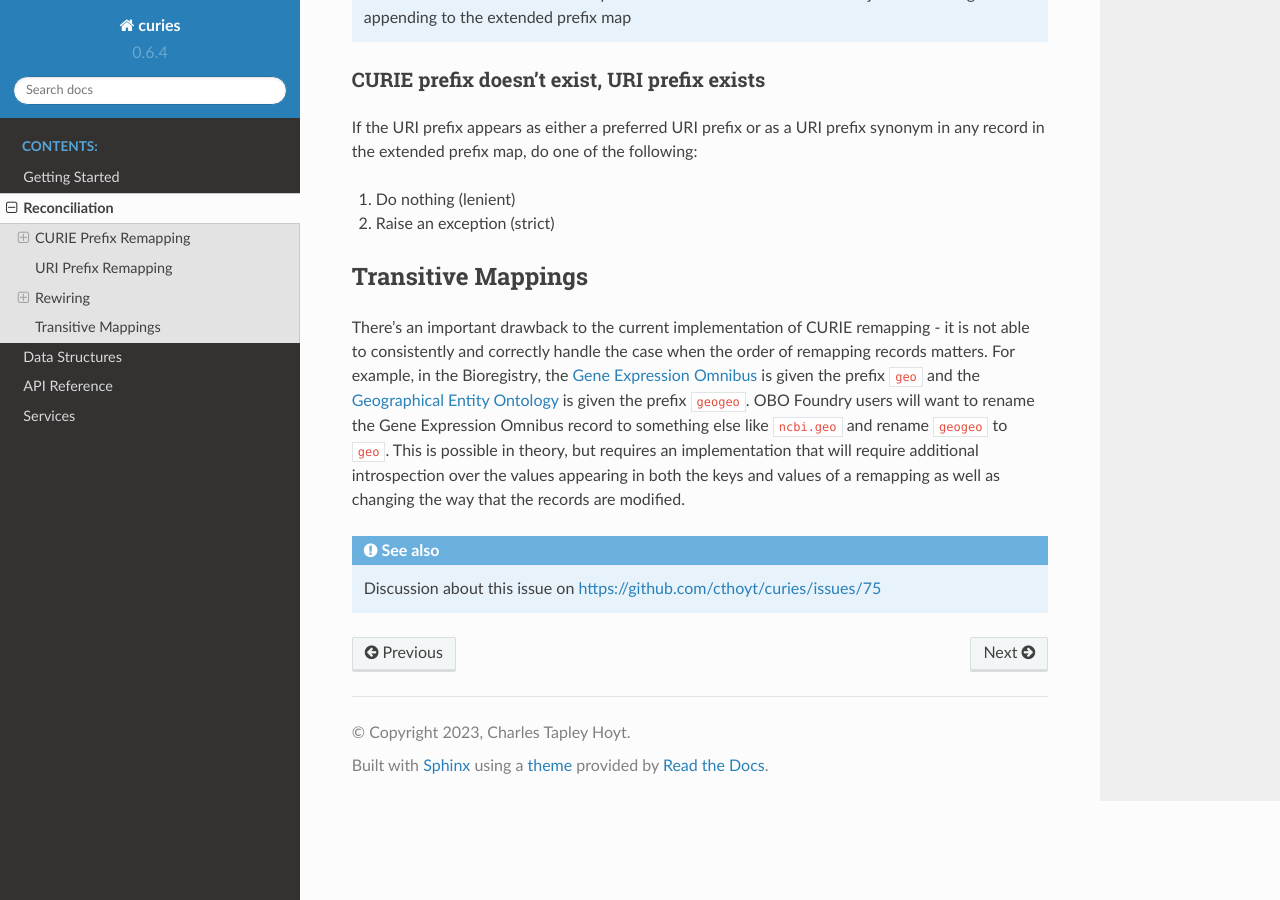
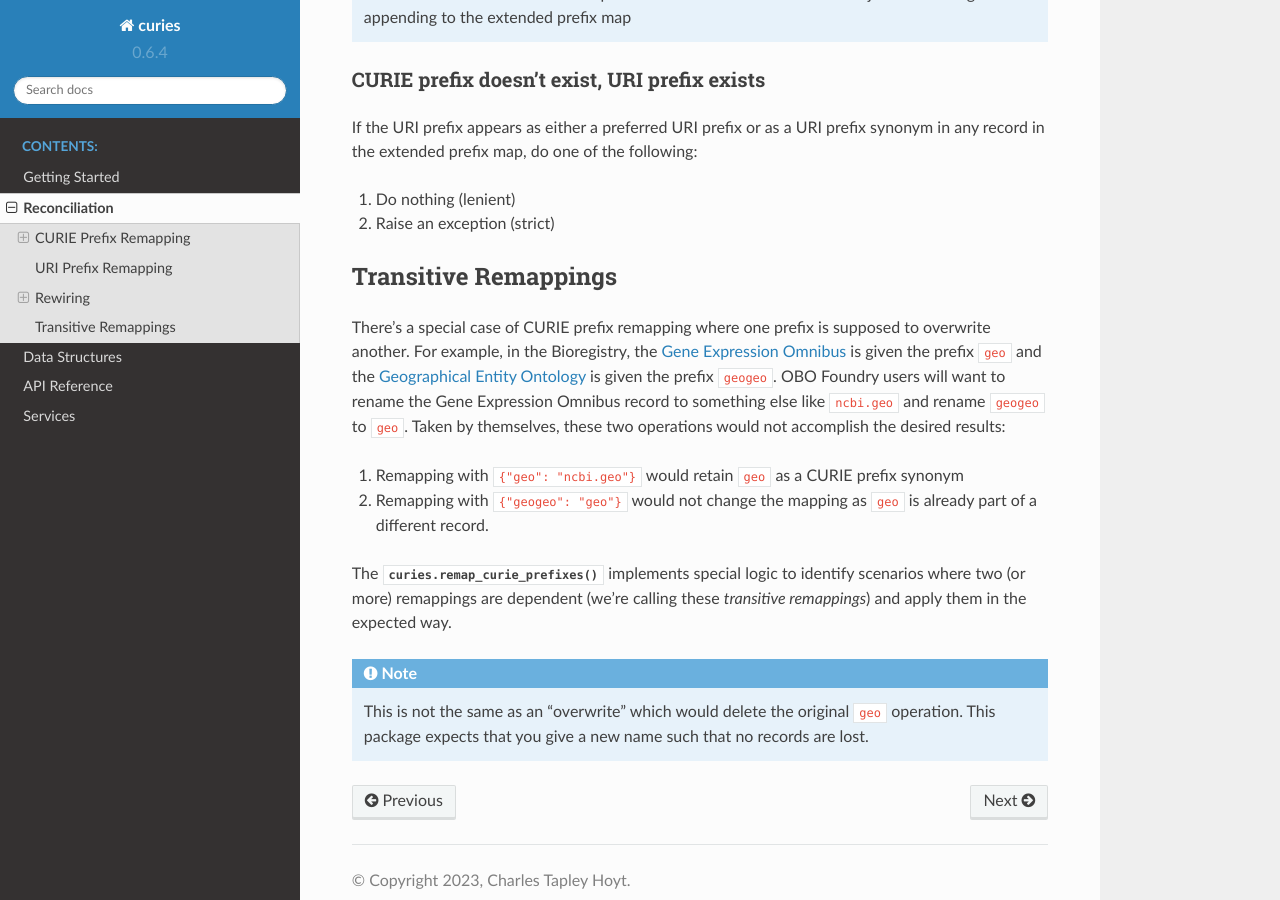
Before and after one commit to biopragmatics/curies, a Sphinx documentation site: the page built from docs/source/reconciliation.rst, in a window 1280 px wide and 900 px high, scrolled down 3830 px. Built offline with Sphinx 7.4.7 and the Read the Docs theme 2.0.0, drawn with Linux system fonts in a browser that asks for light colours.

Commit message:
Update reconciliation.rst

```diff
--- a/docs/source/reconciliation.rst
+++ b/docs/source/reconciliation.rst
@@ -175,15 +175,22 @@ any record in the extended prefix map, do one of the following:
 1. Do nothing (lenient)
 2. Raise an exception (strict)
 
-Transitive Mappings
--------------------
-There's an important drawback to the current implementation of CURIE remapping - it is not able to consistently
-and correctly handle the case when the order of remapping records matters. For example, in the Bioregistry,
-the `Gene Expression Omnibus <https://www.ncbi.nlm.nih.gov/geo/>`_ is given the prefix ``geo`` and the
-`Geographical Entity Ontology <https://obofoundry.org/ontology/geo>`_ is given the
+Transitive Remappings
+---------------------
+There's a special case of CURIE prefix remapping where one prefix is supposed to overwrite another. For example,
+in the Bioregistry, the `Gene Expression Omnibus <https://www.ncbi.nlm.nih.gov/geo/>`_ is given the prefix ``geo``
+and the `Geographical Entity Ontology <https://obofoundry.org/ontology/geo>`_ is given the
 prefix ``geogeo``. OBO Foundry users will want to rename the Gene Expression Omnibus record to something else
-like ``ncbi.geo`` and rename ``geogeo`` to ``geo``. This is possible in theory, but requires an implementation
-that will require additional introspection over the values appearing in both the keys and values of a remapping
-as well as changing the way that the records are modified.
+like ``ncbi.geo`` and rename ``geogeo`` to ``geo``. Taken by themselves, these two operations would not accomplish
+the desired results:
 
-.. seealso:: Discussion about this issue on https://github.com/cthoyt/curies/issues/75
+1. Remapping with ``{"geo": "ncbi.geo"}`` would retain ``geo`` as a CURIE prefix synonym
+2. Remapping with ``{"geogeo": "geo"}`` would not change the mapping as ``geo`` is already part of a different record.
+
+The :func:`curies.remap_curie_prefixes` implements special logic to identify scenarios where two (or more) remappings
+are dependent (we're calling these *transitive remappings*) and apply them in the expected way.
+
+.. note::
+
+    This is not the same as an "overwrite" which would delete the original ``geo`` operation. This package
+    expects that you give a new name such that no records are lost.
```
